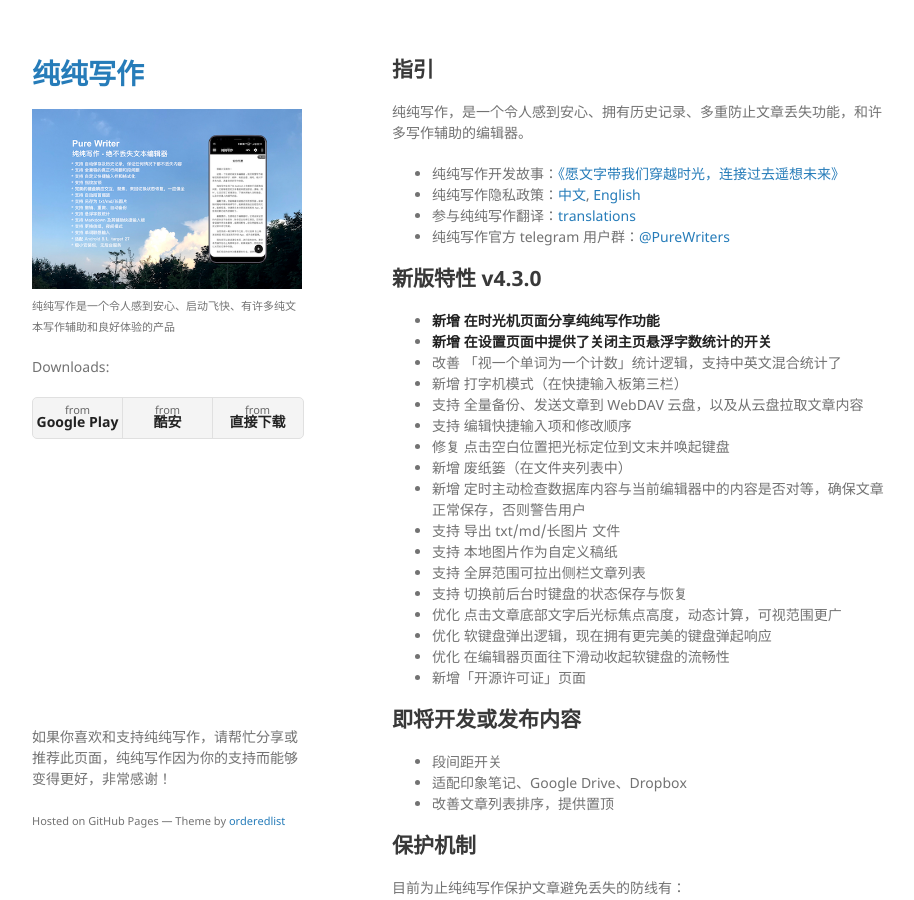
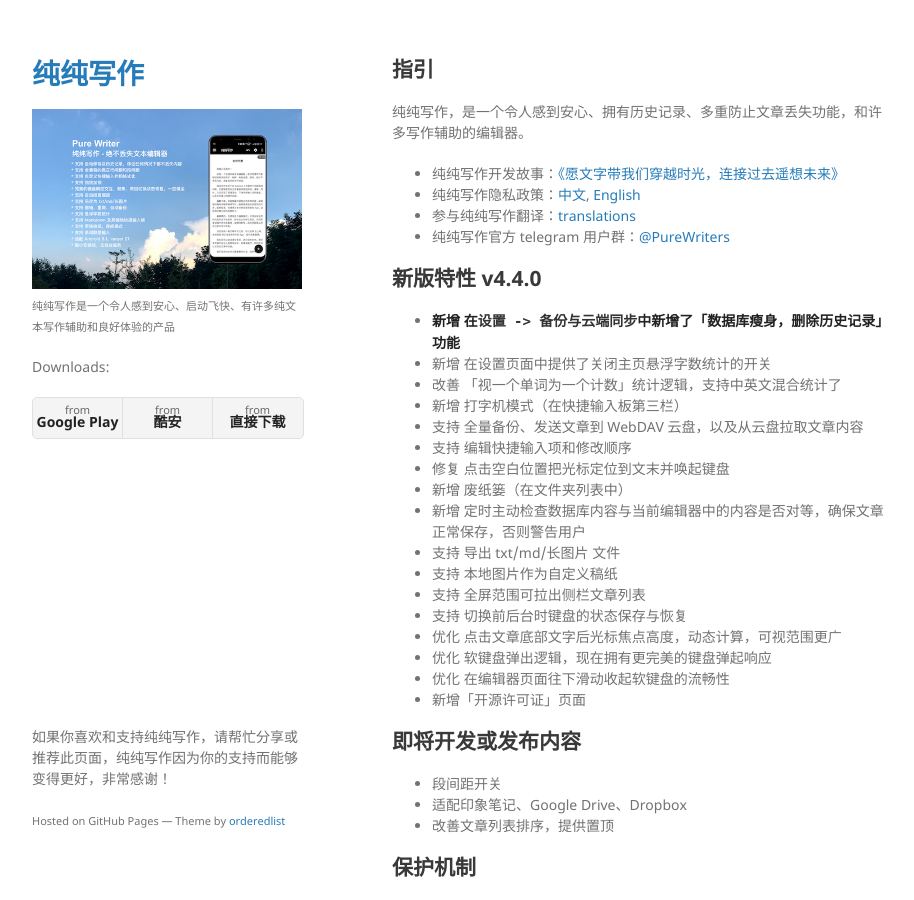
Before and after one commit to PureWriter/writer.drakeet.com, a Jekyll site: the page built from index.md, in a window 1280 px wide and 900 px high. Shown: the whole window, without its empty margins (178-1092 px from the left). Built offline with Jekyll 4.4.1, drawn with Linux system fonts in a browser that asks for light colours; our own code applies the rules of GitHub Pages for plain Markdown files.

Commit message:
Updated to v4.4.0

```diff
--- a/index.md
+++ b/index.md
@@ -7,9 +7,9 @@
 - 参与纯纯写作翻译：[translations](https://github.com/drakeet/resources/tree/master/translations)
 - 纯纯写作官方 telegram 用户群：[@PureWriters](https://t.me/purewriter)
 
-## 新版特性 v4.3.0
-- **新增 在时光机页面分享纯纯写作功能**
-- **新增 在设置页面中提供了关闭主页悬浮字数统计的开关**
+## 新版特性 v4.4.0
+- **新增 在`设置 -> 备份与云端同步`中新增了「数据库瘦身，删除历史记录」功能**
+- 新增 在设置页面中提供了关闭主页悬浮字数统计的开关
 - 改善 「视一个单词为一个计数」统计逻辑，支持中英文混合统计了
 - 新增 打字机模式（在快捷输入板第三栏）
 - 支持 全量备份、发送文章到 WebDAV 云盘，以及从云盘拉取文章内容
```
